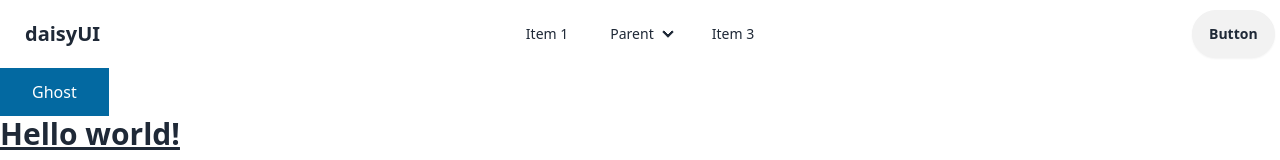
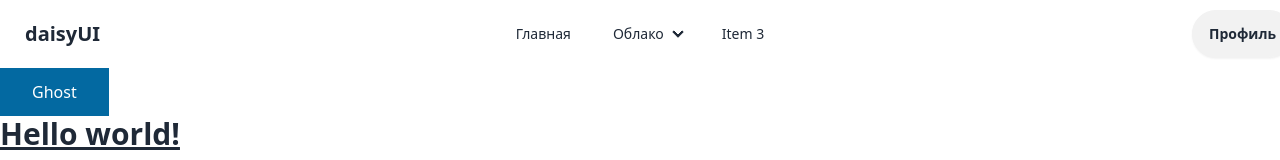
Before and after one commit to Tryd0g0lik/cloud_frontend, a React (Create React App) app: page / in a window 1280 px wide. Shown: the top 160 px of the page. Built offline with nearby package versions, Linux system fonts and the light colour scheme; the HTML template or start-up script is replaced by a standard one.

Commit message:
[master]:  сщву гзвфеу

```diff
--- a/src/components/NavPages.tsx
+++ b/src/components/NavPages.tsx
@@ -36,27 +36,31 @@ export function NavFC(): JSX.Element {
             <ul
               tabIndex={0}
               className="menu menu-sm dropdown-content bg-base-100 rounded-box z-[1] mt-3 w-52 p-2 shadow">
-              <li><a>Item 1</a></li>
+              <li><a>Главная</a></li>
               <li>
-                <a>Parent</a>
+                <a>Облако</a>
                 <ul className="p-2">
-                  <li><a className='px-1'>Submenu 1</a></li>
+                  <li><a className='px-1'>Мои файлы</a></li>
                   <li><a className='px-1'>Submenu 2</a></li>
                 </ul>
               </li>
               <li><a>Item 3</a></li>
             </ul>
+            <div className="navbar-end w-20">
+              <a className="btn ">Профиль</a>
+            </div>
           </div>
+
           <a className="btn btn-ghost text-xl ">daisyUI</a>
         </div>
         <div className="navbar-center hidden lg:flex">
           <ul className="menu menu-horizontal px-1">
-            <li><a>Item 1</a></li>
+            <li><a>Главная</a></li>
             <li>
               <details>
-                <summary>Parent</summary>
+                <summary>Облако</summary>
                 <ul className="p-2">
-                  <li><a className='px-1'>Submenu 1</a></li>
+                  <li><a className='px-1'>Мои файлы</a></li>
                   <li><a className='px-1'>Submenu 2</a></li>
                 </ul>
               </details>
@@ -65,7 +69,7 @@ export function NavFC(): JSX.Element {
           </ul>
         </div>
         <div className="navbar-end w-20">
-          <a className="btn ">Button</a>
+          <a className="btn ">Профиль</a>
         </div>
       </div>
       <button className="text-white px-4 sm:px-8 py-2 sm:py-3 bg-sky-700 hover:bg-sky-800">Ghost</button>
```
